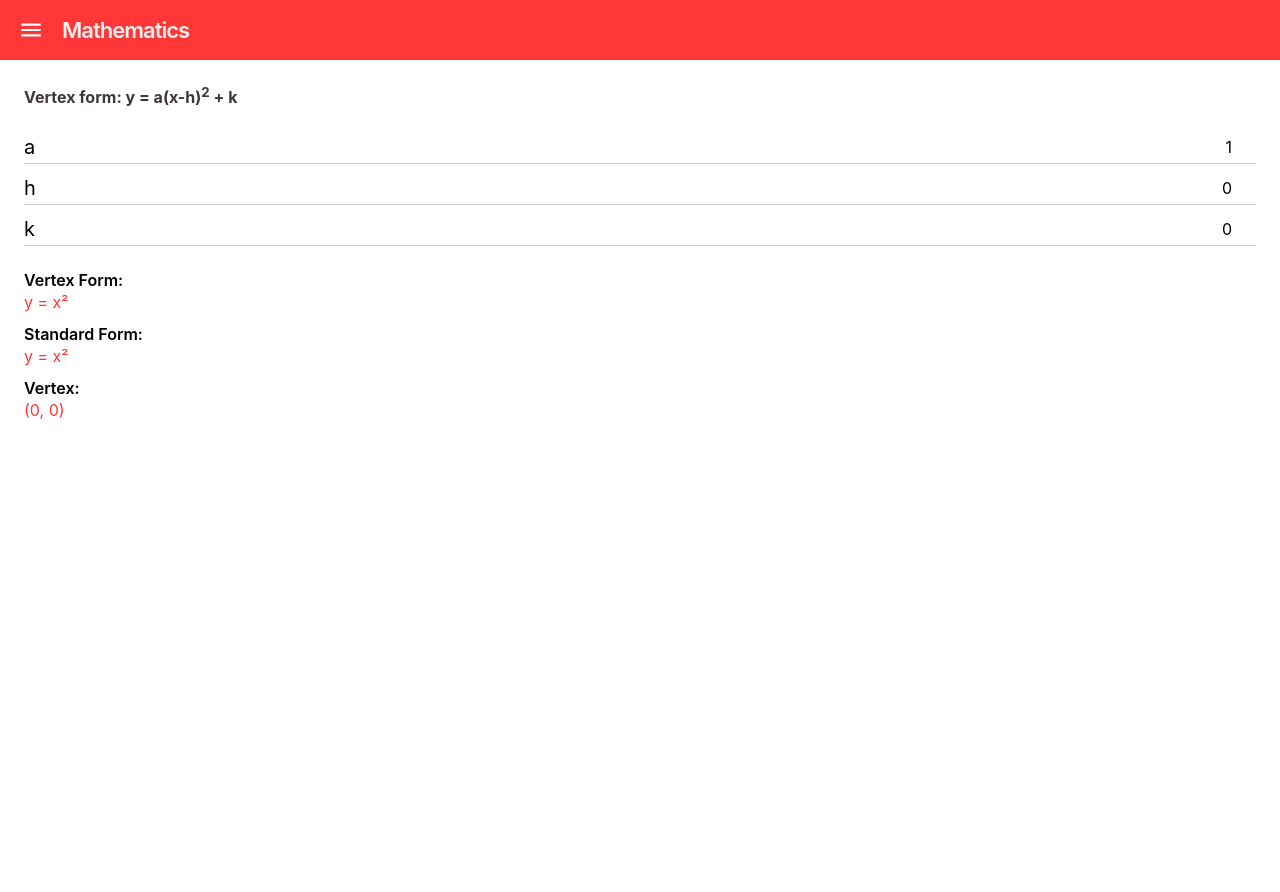
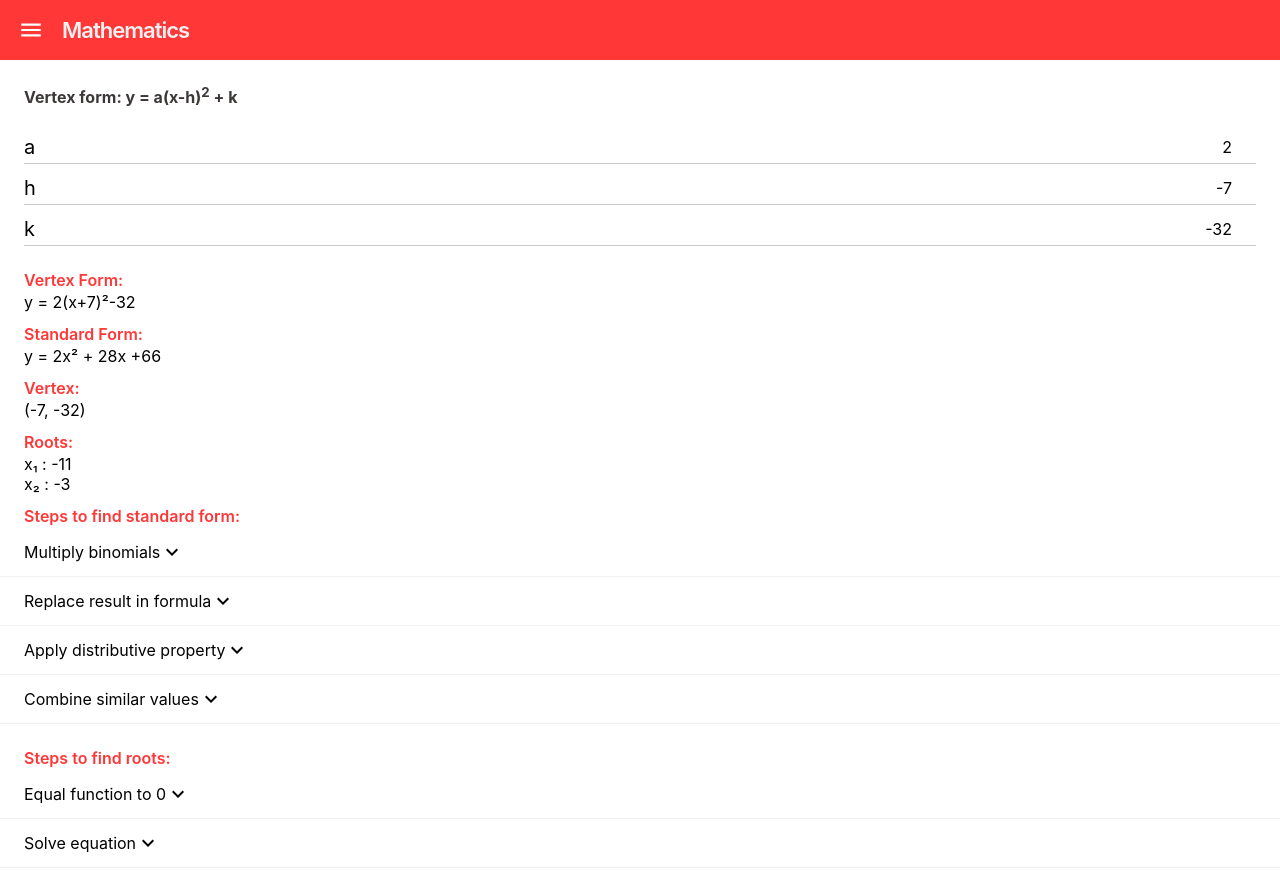
Before and after one commit to axeloehrli/mathematics, a React (Create React App) app: page / in a window 1280 px wide. Before the commit the page ends 800 px from the top, so only its background shows below. Built offline with nearby package versions, Linux system fonts and the light colour scheme.

Commit message:
Added find root functionality

```diff
--- a/src/classes/VertexFunction.js
+++ b/src/classes/VertexFunction.js
@@ -3,7 +3,10 @@ export default class VertexFunction {
     this.a = (values.a);
     this.h = (values.h);
     this.k = (values.k);
+    this.vertex = this.vertex()
+    this.roots = this.findRootsSteps().roots
     this.standardForm = this.fullStandardForm()
+
   }
 
   isInputValid(input) {
@@ -18,12 +21,12 @@ export default class VertexFunction {
   }
 
   fullVertexFormula() {
-    const a = this.isInputValid(parseFloat(this.a)) ? parseFloat(this.a) : 1
-    const h = this.isInputValid(parseFloat(this.h)) ? parseFloat(this.h) : 0
-    const k = this.isInputValid(parseFloat(this.k)) ? parseFloat(this.k) : 0
+    const a = !this.isInputValid(parseFloat(this.a)) || parseFloat(this.a) === 0 ? 1 : parseFloat(this.a)
+    const h = !this.isInputValid(parseFloat(this.h)) ? 0 : parseFloat(this.h)
+    const k = !this.isInputValid(parseFloat(this.k)) ? 0 : parseFloat(this.k)
 
     const firstTerm = a === 1 ? "" : a
-    const secondTerm = h === 0  ? "x²" : `(x${h * -1 > 0 ? "+" : ""}${h * -1})²`
+    const secondTerm = h === 0 ? "x²" : `(x${h * -1 > 0 ? "+" : ""}${h * -1})²`
     const thirdTerm = k === 0 ? "" : `${k > 0 ? "+" : ""}${k}`
 
     return `y = ${firstTerm}${secondTerm}${thirdTerm}`
@@ -34,42 +37,170 @@ export default class VertexFunction {
     return this.vertexToStandardSteps()[3].value
   }
 
+  findRootsSteps() {
+    const a = !this.isInputValid(parseFloat(this.a)) || parseFloat(this.a) === 0 ? 1 : parseFloat(this.a)
+    const h = !this.isInputValid(parseFloat(this.h)) ? 0 : parseFloat(this.h)
+    const k = !this.isInputValid(parseFloat(this.k)) ? 0 : parseFloat(this.k)
+
+    const firstTerm = a === 1 ? "" : a
+    const secondTerm = h === 0 ? "x²" : `(x${h * -1 > 0 ? "+" : ""}${h * -1})²`
+    const thirdTerm = k === 0 ? "" : `${k > 0 ? "+" : ""}${k}`
+
+
+    const step1 = {
+      title: "Equal function to 0",
+      value: `${firstTerm}${secondTerm}${thirdTerm} = 0`
+    }
+
+    const equation = this.solveEquation(a, h, k)
+    const step2 = {
+      title: "Solve equation",
+      subSteps: equation.subSteps
+    }
+    return {
+      steps: [step1, step2],
+      roots: equation.result
+    }
+  }
+
+  solveEquation(a, h, k) {
+    const firstTerm = a === 1 ? "" : a
+    const secondTerm = h === 0 ? "x²" : `(x${h * -1 > 0 ? "+" : ""}${h * -1})²`
+
+    /* STEP 1 */
+    /*  Convert number into opposite number
+     since we're moving it to the other side of the equation */
+    const step1Values = {
+      rightSideValue: (k > 0) ? (0 - k) : (0 + k * -1)
+    }
+    const step1 = {
+      title: "Move 'h' to the other side of the equation",
+      value: `${firstTerm}${secondTerm} = ${step1Values.rightSideValue}`
+    }
+
+    /* STEP 2 */
+    const step2Values = {
+      rightSideValue: step1Values.rightSideValue / a
+    }
+    const step2 = {
+      title: "Divide right side by 'a'",
+      value: `${secondTerm} = ${step2Values.rightSideValue}`
+    }
+
+    /* STEP 3 */
+    let step3
+    if (h === 0) {
+      step3 = {
+        title: "Move exponent to the right side as square root",
+        value: `x = √${step2Values.rightSideValue}`
+      }
+    } else {
+      step3 = {
+        title: "Move exponent to the right side as square root",
+        value: `(x${h * -1 > 0 ? "+" : ""}${h * -1}) = √${step2Values.rightSideValue}`
+      }
+    }
+
+
+    /* STEP 4 */
+    let step4
+    const step4Values = {
+      rightSideValue: parseFloat(Math.sqrt(step2Values.rightSideValue).toFixed(2))
+    }
+    if (h === 0) {
+      step4 = {
+        title: "Solve square root and use absolute value",
+        value: `|x| = ${step4Values.rightSideValue}`
+      }
+    } else {
+      step4 = {
+        title: "Solve square root and use absolute value",
+        value: `|x${h * -1 > 0 ? "+" : ""}${h * -1}| = ${step4Values.rightSideValue}`
+      }
+    }
+
+
+    /* STEP 5 */
+    const step5Values = {
+      rightSideValue: -1 * step4Values.rightSideValue,
+      x: h > 0 ? -1 * step4Values.rightSideValue + h : -1 * step4Values.rightSideValue - h * -1
+    }
+
+    let step5
+    if (h === 0) {
+      step5 = {
+        title: "Solution 1",
+        value: `x = ${step4Values.rightSideValue * -1}`
+      }
+    } else {
+      step5 = {
+        title: "Solution 1",
+        value: `x = ${step5Values.rightSideValue}${h > 0 ? "+" : ""}${h !== 0 ? h : ""} = ${step5Values.x}`
+      }
+    }
+
+
+
+    /* STEP 6 */
+    const step6Values = {
+      rightSideValue: step4Values.rightSideValue,
+      x: h > 0 ? step4Values.rightSideValue + h : step4Values.rightSideValue - h * -1
+    }
+    let step6
+    if (h === 0) {
+      step6 = {
+        title: "Solution 2",
+        value: `x = ${step4Values.rightSideValue}`
+      }
+    } else {
+      step6 = {
+        title: "Solution 2",
+        value: `x = ${step6Values.rightSideValue}${h > 0 ? "+" : ""}${h !== 0 ? h : ""} = ${step6Values.x}`
+      }
+    }
+
+
+    return {
+      subSteps: [step1, step2, step3, step4, step5, step6],
+      result: {
+        x1: step5Values.x,
+        x2: step6Values.x
+      }
+    }
+  }
+
   vertexToStandardSteps() {
-    const a = this.isInputValid(parseFloat(this.a)) ? parseFloat(this.a) : 1
-    const h = this.isInputValid(parseFloat(this.h)) ? parseFloat(this.h) : 0
-    const k = this.isInputValid(parseFloat(this.k)) ? parseFloat(this.k) : 0
+    const a = !this.isInputValid(parseFloat(this.a)) || parseFloat(this.a) === 0 ? 1 : parseFloat(this.a)
+    const h = !this.isInputValid(parseFloat(this.h)) ? 0 : parseFloat(this.h)
+    const k = !this.isInputValid(parseFloat(this.k)) ? 0 : parseFloat(this.k)
 
     if (h === 0) return []
 
     const multiplyBinomial = this.multiplyBinomial()
-    let step1
-    let step2
-    let step3
-    let step4
 
-    step1 = {
+    const step1 = {
       title: "Multiply binomials",
       subSteps: multiplyBinomial.steps
     }
-    step2 = {
+    const step2 = {
       title: "Replace result in formula",
       value: `
       y = ${a}
       (${multiplyBinomial.result})
       ${k > 0 ? "+" : ""}${k !== 0 ? k : ""}`
     }
-    step3 = {
+    const step3 = {
       title: "Apply distributive property",
       value: `
-      y = ${a}x²
+      y = ${a === 1 ? "" : a}x²
       ${a * multiplyBinomial.firstTerm > 0 ? "+" : ""}${parseFloat((a * multiplyBinomial.firstTerm).toFixed(2))}x
       ${a * multiplyBinomial.secondTerm > 0 ? "+" : ""}${parseFloat((a * multiplyBinomial.secondTerm).toFixed(2))}
       ${k > 0 ? "+" : ""}${k !== 0 ? k : ""}`
     }
-    step4 = {
+    const step4 = {
       title: "Combine similar values",
       value: `
-      y = ${a}x²
+      y = ${a === 1 ? "" : a}x²
       ${a * multiplyBinomial.firstTerm > 0 ? "+" : ""} ${parseFloat((a * multiplyBinomial.firstTerm).toFixed(2))}x
       ${a * multiplyBinomial.secondTerm + k > 0 ? "+" : ""}${parseFloat((a * multiplyBinomial.secondTerm + k).toFixed(2))}`
     }
--- a/src/index.css
+++ b/src/index.css
@@ -120,6 +120,9 @@ button {
   color: white;
 }
 
+.steps-container {
+  margin-bottom: 24px;
+}
 
 .step {
   display: flex;
@@ -176,16 +179,15 @@ button {
   padding-left: 24px;
   padding-bottom: 12px;
   width: fit-content;
-  color: rgb(255, 55, 55);
 }
 
 .standard-function {
   padding-left: 24px;
   padding-bottom: 12px;
-  color: rgb(255, 55, 55);
 }
 
 .form-label {
+  color: rgb(255, 55, 55);
   padding-left: 24px;
   padding-bottom: 2px;
   font-weight: 600;
--- a/src/pages/VertexToStandard.js
+++ b/src/pages/VertexToStandard.js
@@ -4,12 +4,13 @@ import Navbar from "../components/Navbar";
 import Step from "../components/Step"
 
 export default function VertexToStandard() {
-  const [vertexFunction, setVertexFunction] = useState(new VertexFunction({ a: 1, h: 0, k: 0 }))
+  const [vertexFunction, setVertexFunction] = useState(new VertexFunction({ a: 2, h: -7, k: -32 }))
   const [standardFunction, setStandardFunction] = useState(null)
 
   const [selectedInput, setSelectedInput] = useState()
 
-  const [steps, setSteps] = useState([])
+  const [convertToStandardSteps, setConvertToStandardSteps] = useState([])
+  const [findRootsSteps, setFindRootsSteps] = useState([])
 
   const handleInputClick = e => {
     e.preventDefault()
@@ -23,7 +24,8 @@ export default function VertexToStandard() {
     return true
   }
   const convertToStandard = () => {
-    setSteps(vertexFunction.vertexToStandardSteps())
+    setConvertToStandardSteps(vertexFunction.vertexToStandardSteps())
+    setFindRootsSteps(vertexFunction.findRootsSteps().steps)
     setStandardFunction(vertexFunction.fullStandardForm())
   }
   const handleChange = (e) => {
@@ -78,10 +80,26 @@ export default function VertexToStandard() {
       {standardFunction !== null && <p className="standard-function">{standardFunction}</p>}
 
       <p className="form-label">Vertex:</p>
-      {standardFunction !== null && <p style={{marginBottom:"12px"}} className="standard-function">{vertexFunction.vertex()}</p>}
+      {standardFunction !== null && <p className="standard-function">{vertexFunction.vertex}</p>}
 
-      {steps.length !== 0 && <p className="form-label">Steps to find standard form:</p>}
-      {steps.length !== 0 && steps.map((step, index) => <Step paddingTop={index === 0 ? true : false} key={step.title} step={step} />)}
+      <p className="form-label">Roots:</p>
+      {standardFunction !== null && <p className="standard-function">
+        x₁ : {vertexFunction.roots.x1}<br />
+        x₂ : {vertexFunction.roots.x2}
+      </p>}
+
+      {convertToStandardSteps.length !== 0 && (
+        <div className="steps-container">
+          <p className="form-label">Steps to find standard form:</p>
+          {convertToStandardSteps.map((step, index) => <Step paddingTop={index === 0 ? true : false} key={step.title} step={step} />)}
+        </div>)}
+
+      {findRootsSteps.length !== 0 && (
+        <div className="steps-container">
+          <p className="form-label">Steps to find roots:</p>
+          {findRootsSteps.map((step, index) => <Step paddingTop={index === 0 ? true : false} key={step.title} step={step} />)}
+        </div>
+      )}
     </div>
   )
 }
```
